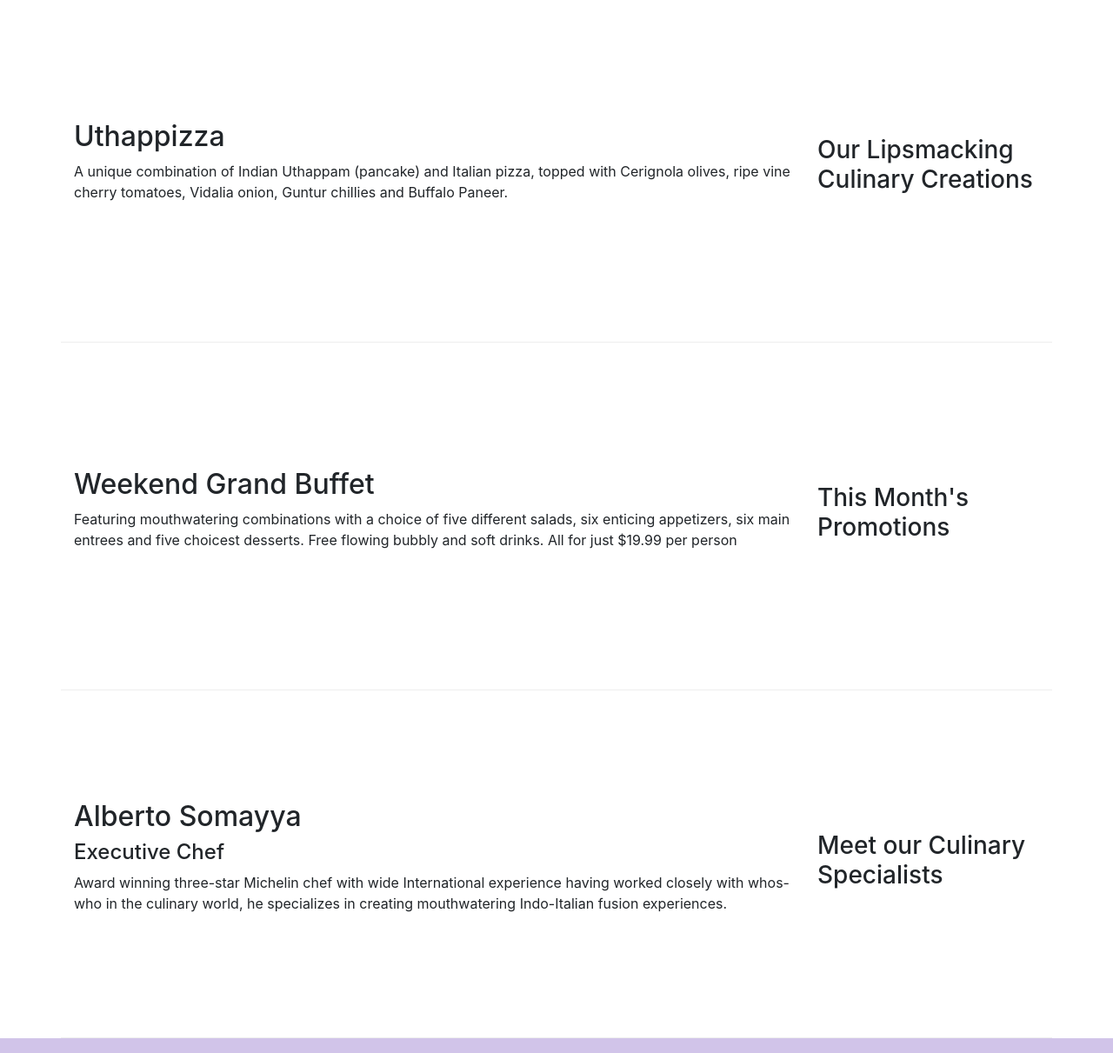
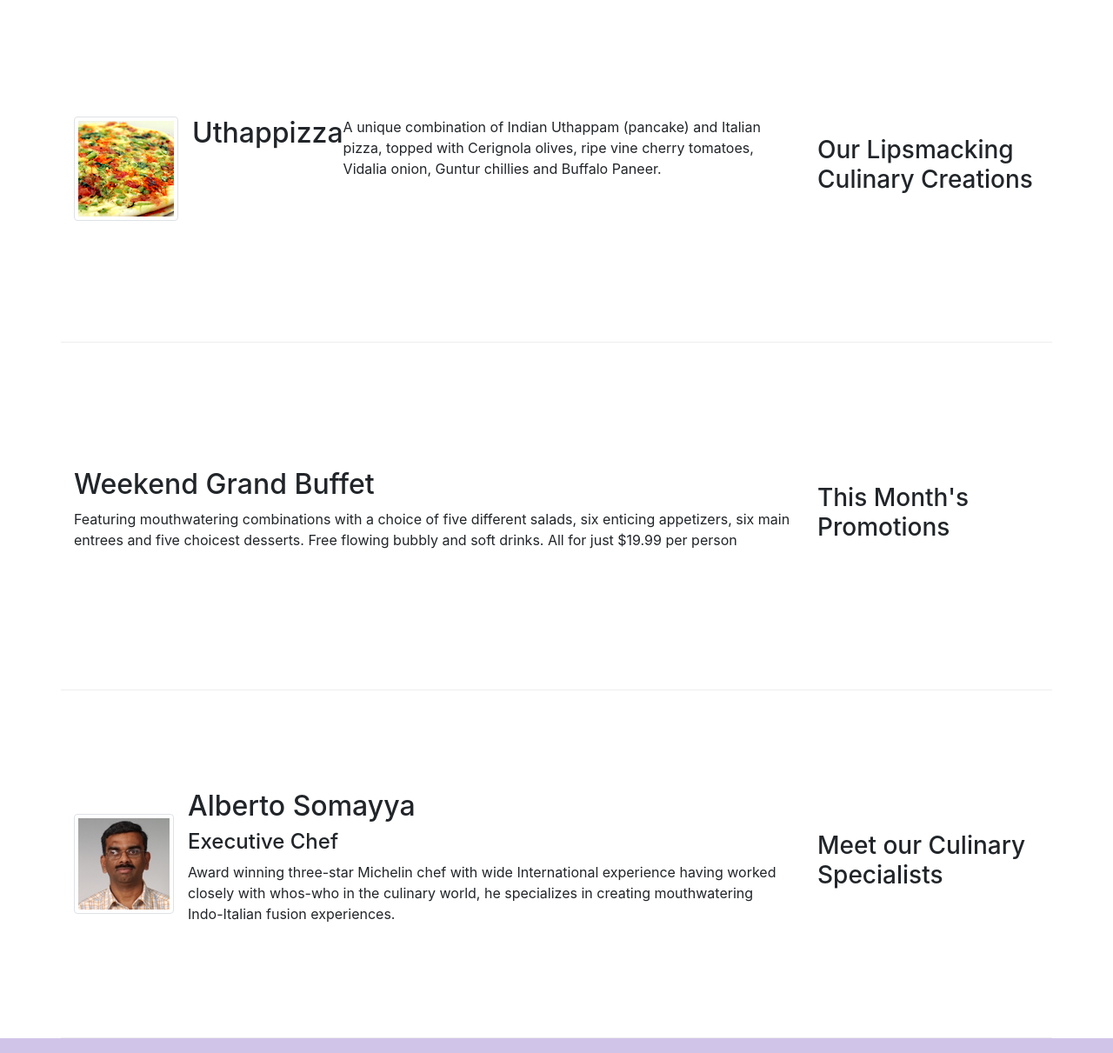
Before and after one commit to JavierGarciaGarzon/git-test, a plain HTML site: page index.html in a window 1280 px wide. Shown: the part 360-1571 px from the top of the page at 87% size. Drawn offline with nearby package versions, Linux system fonts and the light colour scheme.

Commit message:
Images and Media

```diff
--- a/index.html
+++ b/index.html
@@ -23,7 +23,8 @@
                 <span class="navbar-toggler-icon"></span>
             </button>
 
-           <a class="navbar-brand" href="#">Ristorante Con Fusion</a>
+            <a class="navbar-brand mr-auto" href="#"><img src="img/logo.png" height="30" width="41"></a>
+        </a>
             <div class="collapse navbar-collapse" id="Navbar">
                 <ul class="navbar-nav mr-auto">
                     <li class="nav-item active"><a class="nav-link" href="#"><span class="fa fa-home fa-lg"></span> Home</a></li>
@@ -53,9 +54,16 @@
                 <h3>Our Lipsmacking Culinary Creations</h3>
             </div>
             <div class="col col-sm order-sm-first col-md">
-                <h2>Uthappizza</h2>
-                <p>A unique combination of Indian Uthappam (pancake) and Italian pizza, topped with Cerignola olives, ripe vine cherry tomatoes, Vidalia onion, Guntur chillies and Buffalo Paneer.</p>
+                <div class="media">
+                    <img class="d-flex mr-3 img-thumbnail align-self-center"
+                    src="img/uthappizza.png" alt="Uthappizza">
+                    <h2 class="mt-0">Uthappizza</h2>
+                    <p class="d-none d-sm-block">A unique combination of Indian Uthappam (pancake) and Italian pizza,
+                         topped with Cerignola olives, ripe vine cherry tomatoes, Vidalia
+                         onion, Guntur chillies and Buffalo Paneer.</p>
+                </div>
             </div>
+
         </div>
 
 
@@ -64,8 +72,8 @@
                 <h3>This Month's Promotions</h3>
             </div>
             <div class="col col-sm order-sm-first col-md">
-                <h2>Weekend Grand Buffet</h2>
-                <p>Featuring mouthwatering combinations with a choice of five different salads, six enticing appetizers, six main entrees and five choicest desserts. Free flowing bubbly and soft drinks. All for just $19.99 per person </p>
+                <h2 class="mt-0">Weekend Grand Buffet</h2>
+                <p class="d-none d-sm-block">Featuring mouthwatering combinations with a choice of five different salads, six enticing appetizers, six main entrees and five choicest desserts. Free flowing bubbly and soft drinks. All for just $19.99 per person </p>
             </div>
         </div>
 
@@ -74,9 +82,19 @@
                 <h3>Meet our Culinary Specialists</h3>
             </div>
             <div class="col col-sm order-sm-first col-md">
-                <h2>Alberto Somayya</h2>
-                <h4>Executive Chef</h4>
-                <p>Award winning three-star Michelin chef with wide International experience having worked closely with whos-who in the culinary world, he specializes in creating mouthwatering Indo-Italian fusion experiences. </p>
+                <div class="media">
+                    <img class="d-flex mr-3 img-thumbnail align-self-center"
+                            src="img/alberto.png" alt="Alberto Somayya">
+                    <div class="media-body">
+                        <h2 class="mt-0">Alberto Somayya</h2>
+                        <h4>Executive Chef</h4>
+                        <p class="d-none d-sm-block">Award winning three-star Michelin chef with wide
+                            International experience having worked closely with
+                            whos-who in the culinary world, he specializes in
+                            creating mouthwatering Indo-Italian fusion experiences.
+                        </p>
+                    </div>
+                </div>
             </div>
         </div>
     </div>
```
Also changed, not shown: aboutus.html (+2 -1 lines), img/alberto.png (added), img/buffet.png (added), img/logo.png (added), img/uthappizza.png (added), 1 other file.
